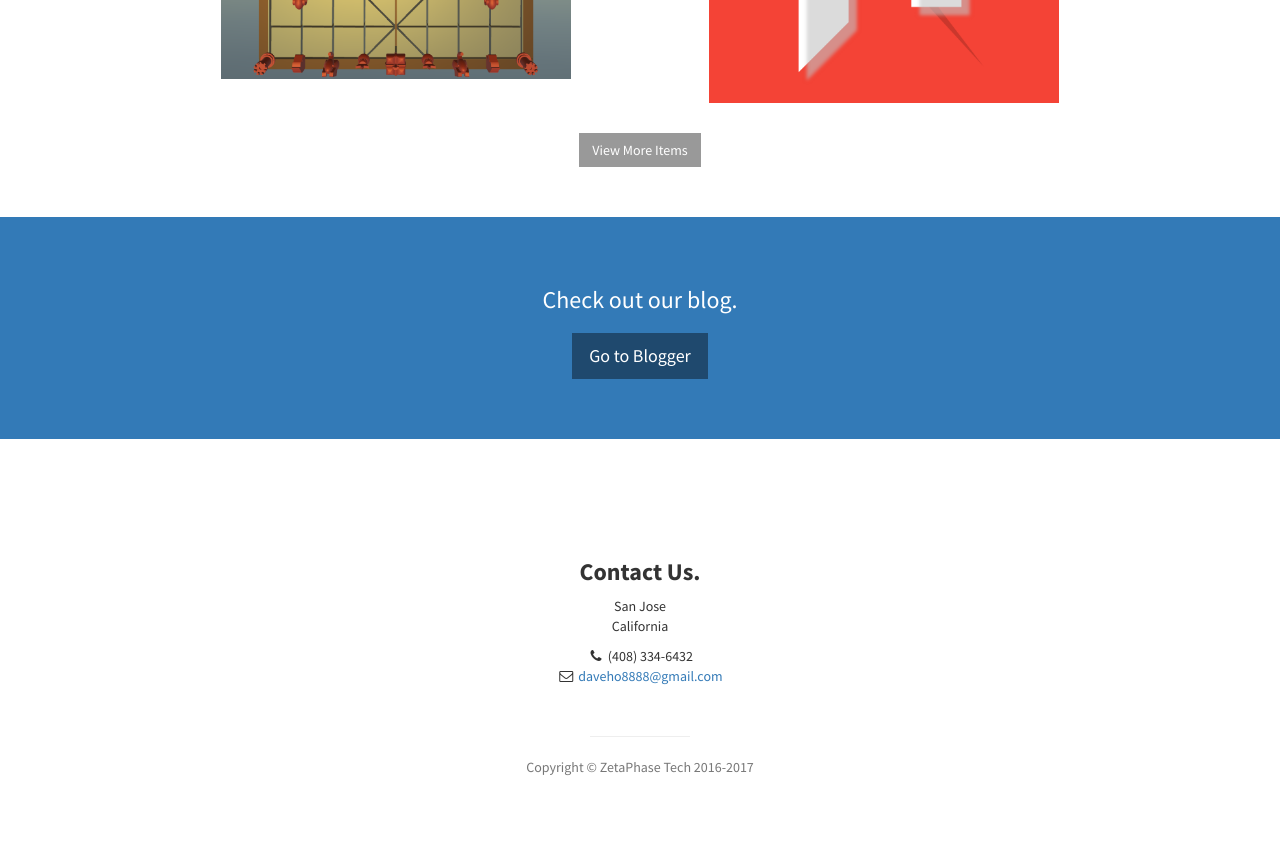
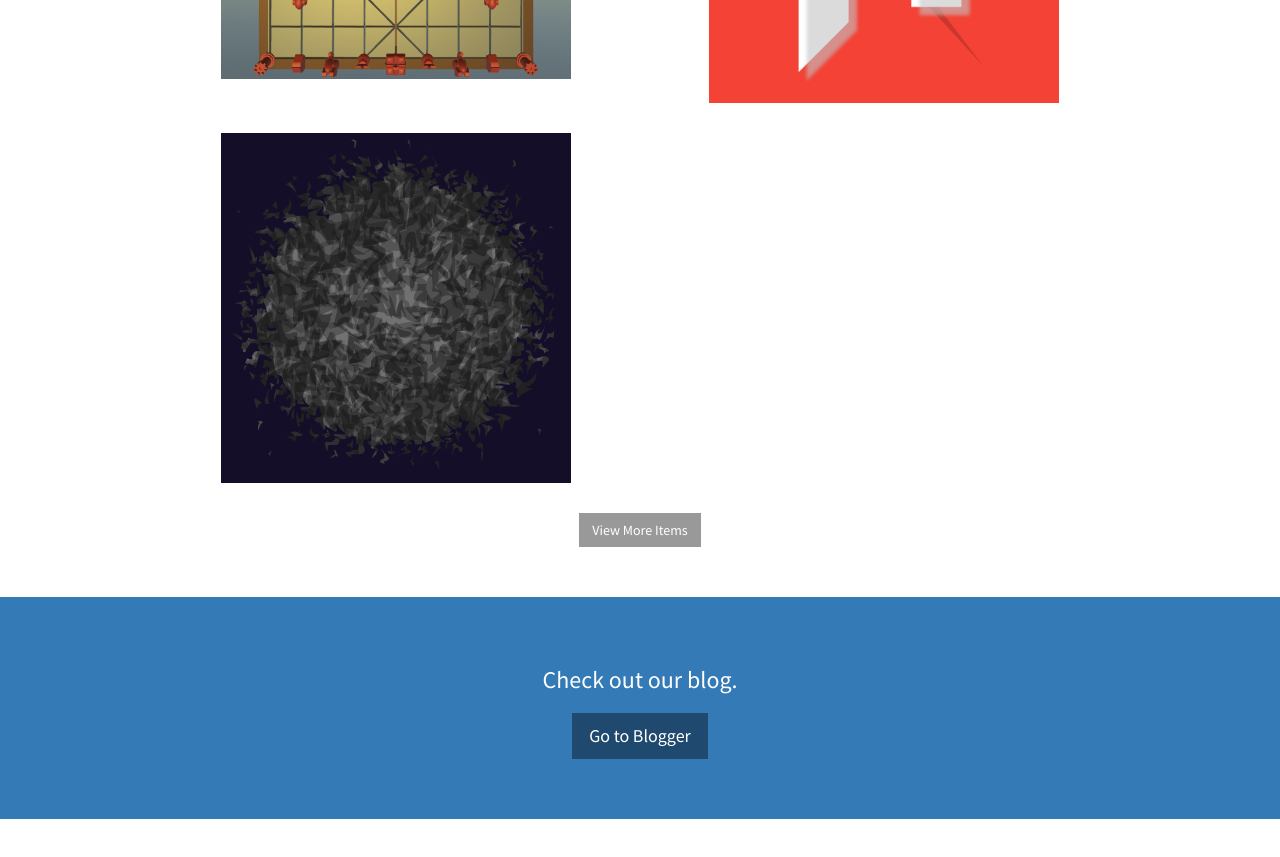
Before and after one commit to ZetaPhase/zetaphase.github.io, a plain HTML site: page index.html in a window 1280 px wide. Shown: the part 1820-2677 px from the top of the page. Drawn offline with Linux system fonts and the light colour scheme.

Commit message:
add dink2 project to portfolio

```diff
--- a/index.html
+++ b/index.html
@@ -193,6 +193,13 @@
                                 </a>
                             </div>
                         </div>
+                        <div class="col-md-6">
+                            <div class="portfolio-item">
+                                <a href="https://github.com/ZetaPhase/dink2">
+                                    <img class="img-portfolio img-responsive" src="img/BlackSun.png" height="350" width="350">
+                                </a>
+                            </div>
+                        </div>
                     </div>
                     <!-- /.row (nested) -->
                     <a href="#" class="btn btn-dark">View More Items</a>
```
Also changed, not shown: img/BlackSun.png (added), 1 other file.
